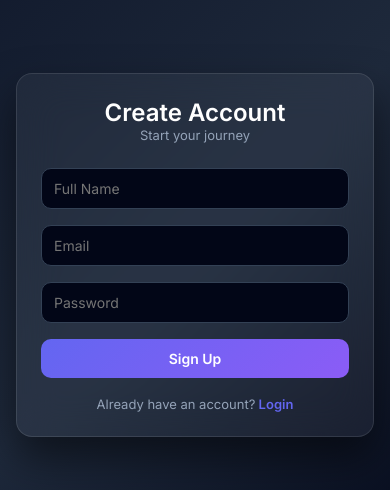
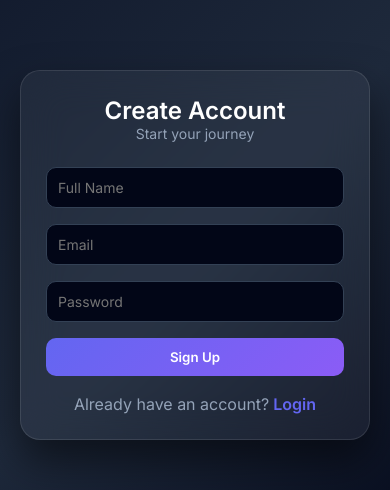
Before and after one commit to RohitBuilds/ClockworkTodoapp, a React (Vite) app in the folder Frontend TODO/frontend/: page /signup in a window 390 px wide. Shown: the part 167-657 px from the top of the page. Built offline with nearby package versions, Linux system fonts and the light colour scheme.

Commit message:
Update App.css

```diff
--- a/Frontend TODO/frontend/src/App.css
+++ b/Frontend TODO/frontend/src/App.css
@@ -453,133 +453,44 @@ body {
 
 /* ================= RESPONSIVE DESIGN ================= */
 
+/* ================= TABLET ================= */
 
-/* Phones */
-@media (max-width:600px){
+@media (max-width:900px){
 
-  /* background padding */
-  .app-bg{
-    padding:90px 14px 40px;
-  }
+.nav-content{
+  padding:16px 25px;
+}
 
-  /* navbar */
-  .nav-content{
-    flex-direction:column;
-    align-items:flex-start;
-    gap:10px;
-    padding:14px 16px;
-  }
+.todo-card{
+  padding:35px;
+  width:100%;
+}
 
-  .nav-right{
-    width:100%;
-  }
+.todo-form{
+  gap:10px;
+}
 
-  .logout-btn-top{
-    width:100%;
-    padding:10px;
-  }
-
-  /* container */
-  .app-container{
-    padding:0 12px;
-  }
-
-  /* card */
-  .todo-card{
-    margin-top:120px;
-    padding:18px;
-  }
-
-  /* form layout */
-  .todo-form{
-    flex-direction:column;
-    gap:10px;
-  }
-
-  .todo-form input{
-    width:100%;
-  }
-
-  .todo-form button{
-    width:100%;
-    padding:12px;
-  }
-
-  /* todo item layout */
-  .todo-item{
-    flex-direction:column;
-    align-items:flex-start;
-    gap:12px;
-    padding:14px;
-  }
-
-  /* todo content text */
-  .todo-content h3{
-    font-size:16px;
-    word-break:break-word;
-  }
-
-  .todo-content p{
-    font-size:13px;
-  }
-
-  /* actions */
-  .todo-actions{
-    width:100%;
-    display:flex;
-    gap:8px;
-  }
-
-  .done-btn,
-  .delete-btn{
-    flex:1;
-    padding:8px;
-    font-size:13px;
-  }
-
-  /* clear button */
-  .delete-all{
-    padding:10px;
-    font-size:14px;
-  }
-
-  /* list scroll height */
-  .todo-list{
-    max-height:55vh;
-  }
+.todo-list{
+  max-height:400px;
+}
 
 }
+/* ================= MOBILE ================= */
 
+@media (max-width:768px){
 
-/* -------- Large Tablets / Small Laptops -------- */
-@media (max-width: 1024px){
-
-  .nav-content{
-    padding:16px 24px;
-  }
-
-  .app-container{
-    padding:0 20px;
-  }
-
-  .todo-card{
-    padding:35px;
-  }
-
+.app-bg{
+  padding:100px 15px 30px;
 }
 
-/* ================= MOBILE RESPONSIVE ================= */
-
-@media (max-width: 768px){
-
-/* app spacing */
-.app-bg{
-  padding:90px 15px 30px;
+.app-container{
+  padding:0 15px;
 }
 
-/* navbar */
+/* Navbar */
+
 .nav-content{
-  padding:12px 20px;
+  padding:12px 18px;
 }
 
 .logo{
@@ -590,43 +501,48 @@ body {
   font-size:10px;
 }
 
-/* todo card */
+/* Todo Card */
+
 .todo-card{
-  padding:20px;
-  margin-top:100px;
+  padding:22px;
+  margin-top:110px;
 }
 
-/* form vertical layout */
+/* Form becomes vertical */
+
 .todo-form{
   flex-direction:column;
-  gap:10px;
+  width:100%;
 }
 
-/* inputs full width */
+/* Inputs full width */
+
 .todo-form input,
 .datetime-input{
   width:100%;
 }
 
-/* button full width */
+/* Add button full width */
+
 .todo-form button{
   width:100%;
 }
 
-/* todo item layout */
+/* Todo item vertical */
+
 .todo-item{
   flex-direction:column;
   align-items:flex-start;
   gap:10px;
 }
 
-/* buttons */
+/* Buttons align right */
+
 .todo-actions{
   width:100%;
   justify-content:flex-end;
 }
 
-/* todo text */
 .todo-content h3{
   font-size:16px;
 }
@@ -636,223 +552,49 @@ body {
 }
 
 }
-
 /* ================= SMALL PHONES ================= */
 
 @media (max-width:480px){
 
-/* login signup card zoom fix */
+.auth-wrapper{
+  padding:20px;
+}
+
 .auth-card{
-  width:95%;
+  width:100%;
   padding:25px;
 }
 
-/* login title */
 .auth-title{
   font-size:24px;
 }
 
-/* inputs */
 .auth-input-group input{
+  font-size:14px;
   padding:11px;
-  font-size:14px;
 }
 
-/* todo card */
-.todo-card{
-  padding:15px;
+.auth-button{
+  padding:11px;
 }
 
-/* smaller buttons */
-.done-btn,
-.delete-btn{
-  padding:7px 12px;
-  font-size:12px;
-}
-
-/* logout button */
 .logout-btn-top{
   padding:8px 14px;
   font-size:12px;
 }
 
+/* Todo card smaller */
+
+.todo-card{
+  padding:16px;
 }
 
-/* -------- Very Small Phones -------- */
-@media (max-width: 360px){
+/* Buttons */
 
-  .logo{
-    font-size:20px;
-  }
-
-  .todo-content h3{
-    font-size:15px;
-  }
-
-  .todo-actions{
-    flex-direction:column;
-    width:100%;
-  }
-
-  .done-btn,
-  .delete-btn{
-    width:100%;
-  }
+.done-btn,
+.delete-btn{
+  padding:6px 12px;
+  font-size:12px;
+}
 
 }
-/* ================= AUTH RESPONSIVE ================= */
-
-/* Large Tablets */
-@media (max-width:1024px){
-
-  .auth-card{
-    width:420px;
-    padding:35px;
-  }
-
-}
-
-
-/* Tablets */
-@media (max-width:768px){
-
-  .auth-wrapper{
-    padding:20px;
-  }
-
-  .auth-card{
-    width:100%;
-    max-width:420px;
-    padding:32px;
-  }
-
-  .auth-title{
-    font-size:26px;
-  }
-
-  .auth-subtitle{
-    font-size:13px;
-  }
-
-}
-
-
-/* Mobile Phones */
-@media (max-width:600px){
-
-  .auth-wrapper{
-    padding:16px;
-    align-items:center;
-  }
-
-  .auth-card{
-    width:100%;
-    max-width:100%;
-    padding:24px;
-    border-radius:16px;
-  }
-
-  .auth-title{
-    font-size:24px;
-  }
-
-  .auth-subtitle{
-    font-size:13px;
-  }
-
-  .auth-input-group input{
-    padding:11px 12px;
-    font-size:14px;
-  }
-
-  .auth-button{
-    padding:11px;
-    font-size:14px;
-  }
-
-  .auth-footer{
-    font-size:13px;
-  }
-
-}
-
-
-/* Very Small Phones */
-@media (max-width:380px){
-
-  .auth-card{
-    padding:20px;
-  }
-
-  .auth-title{
-    font-size:22px;
-  }
-
-  .auth-input-group input{
-    padding:10px;
-    font-size:13px;
-  }
-
-  .auth-button{
-    padding:10px;
-    font-size:13px;
-  }
-
-}
-
-
-/* Large Screens */
-@media (min-width:1400px){
-
-  .auth-card{
-    width:420px;
-    padding:45px;
-  }
-
-  .auth-title{
-    font-size:30px;
-  }
-
-}
-
-/* ===== MOBILE OVERFLOW FIX ===== */
-
-@media (max-width:600px){
-
-  *{
-    max-width:100%;
-  }
-
-  .app-container{
-    width:100%;
-    padding:0 14px;
-  }
-
-  .todo-card{
-    width:100%;
-    padding:18px;
-    margin-left:auto;
-    margin-right:auto;
-  }
-
-  .todo-item{
-    width:100%;
-  }
-
-  .todo-actions{
-    width:100%;
-  }
-
-  .auth-card{
-    width:100%;
-    max-width:100%;
-  }
-
-}
-@media (max-width:600px){
-
-  .nav-content{
-    padding:14px 16px;
-  }
-
-}
```
